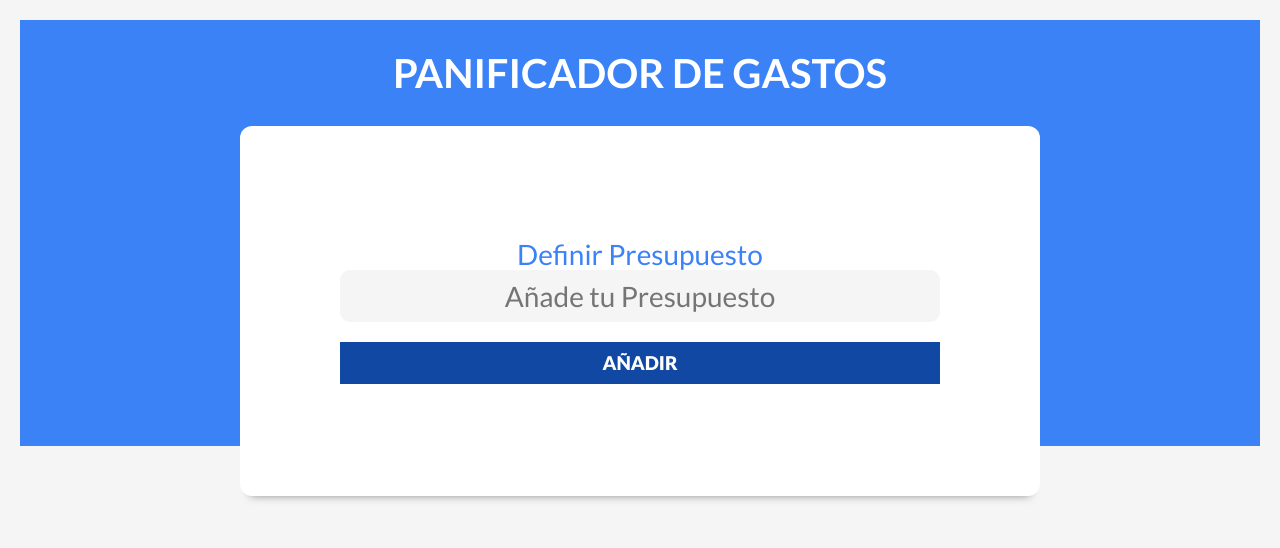
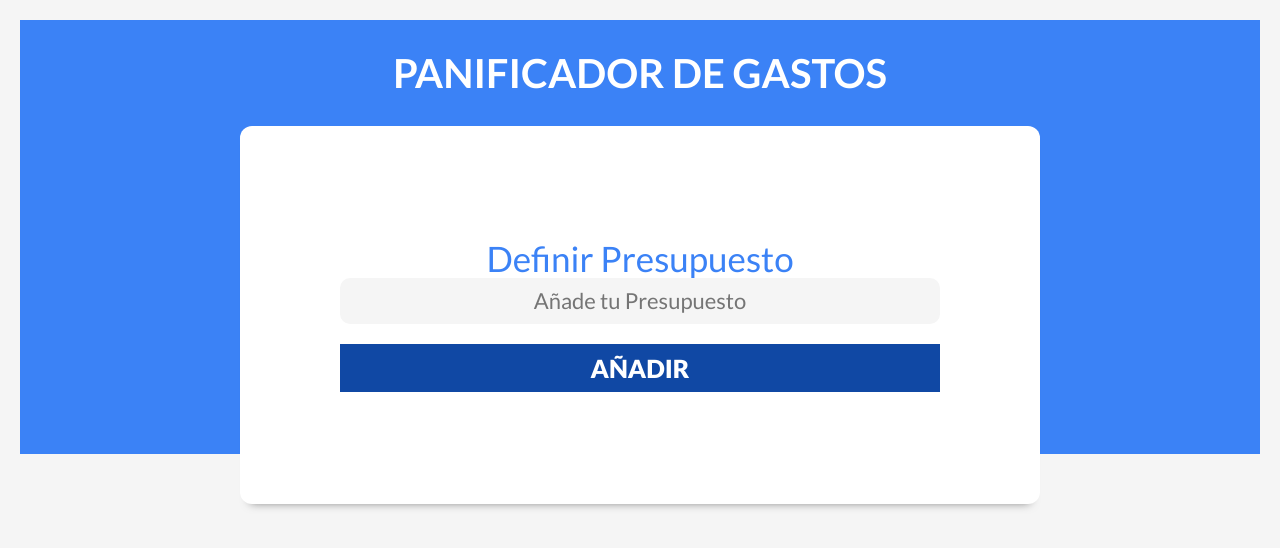
Before and after one commit to LuisJavier98/ControlDeGastos, a React (Vite) app: page / in a window 1280 px wide. Shown: the top 548 px of the page. Built offline with nearby package versions, Linux system fonts and the light colour scheme.

Commit message:
correccion de la pantalla principal en resposive design part2

```diff
--- a/src/index.css
+++ b/src/index.css
@@ -154,7 +154,7 @@ header h1 {
 
 .formulario label {
   color: var(--azul);
-  font-size: 2.8rem;
+  font-size: var(--h2);
   text-align: center;
   margin-bottom: 2rem;
 }
@@ -167,6 +167,7 @@ header h1 {
   border: none;
   flex: 1;
   font-size: 1.6rem;
+  width: 100%;
 }
 
 .formulario input[type="submit"] {
@@ -178,7 +179,7 @@ header h1 {
   color: var(--blanco);
   font-weight: 900;
   text-transform: uppercase;
-  font-size: 1.9rem;
+  font-size: var(--resetApp);
   width: 100%;
   transition: background-color 300ms ease;
 }
@@ -264,7 +265,7 @@ header h1 {
 
 .formulario input[type="text"].nuevo-presupuesto,
 .formulario input[type="number"].nuevo-presupuesto {
-  font-size: 2.8rem;
+  font-size: var(--descripcionGastoFecha);
   text-align: center;
 }
 
```
